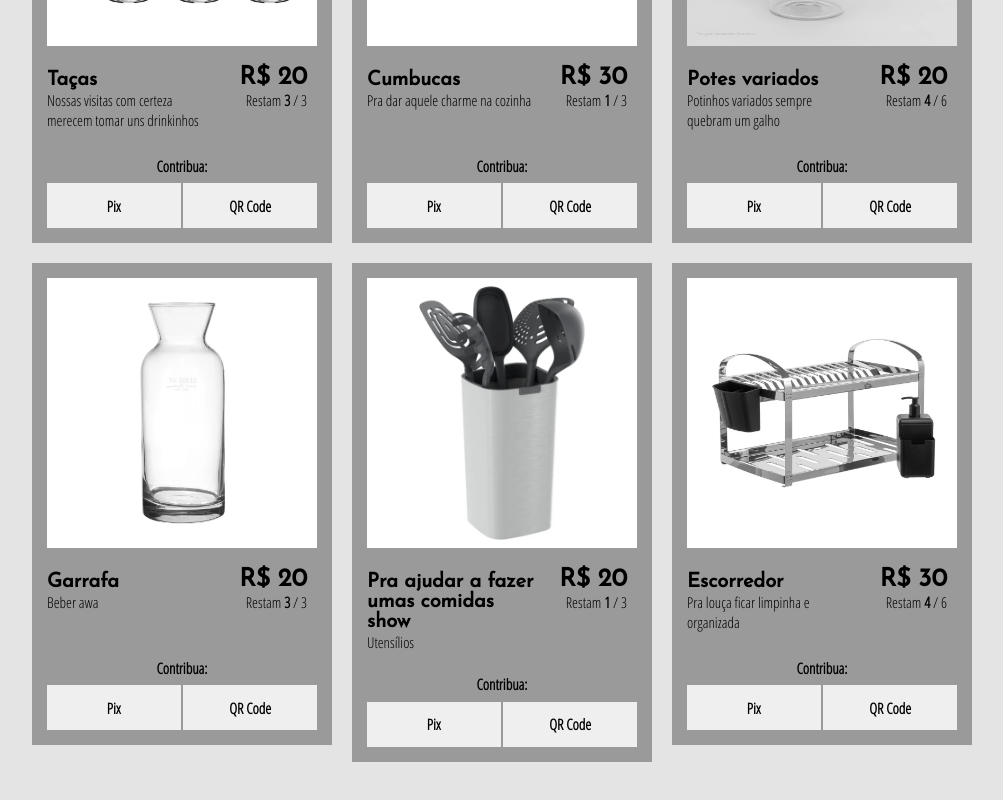
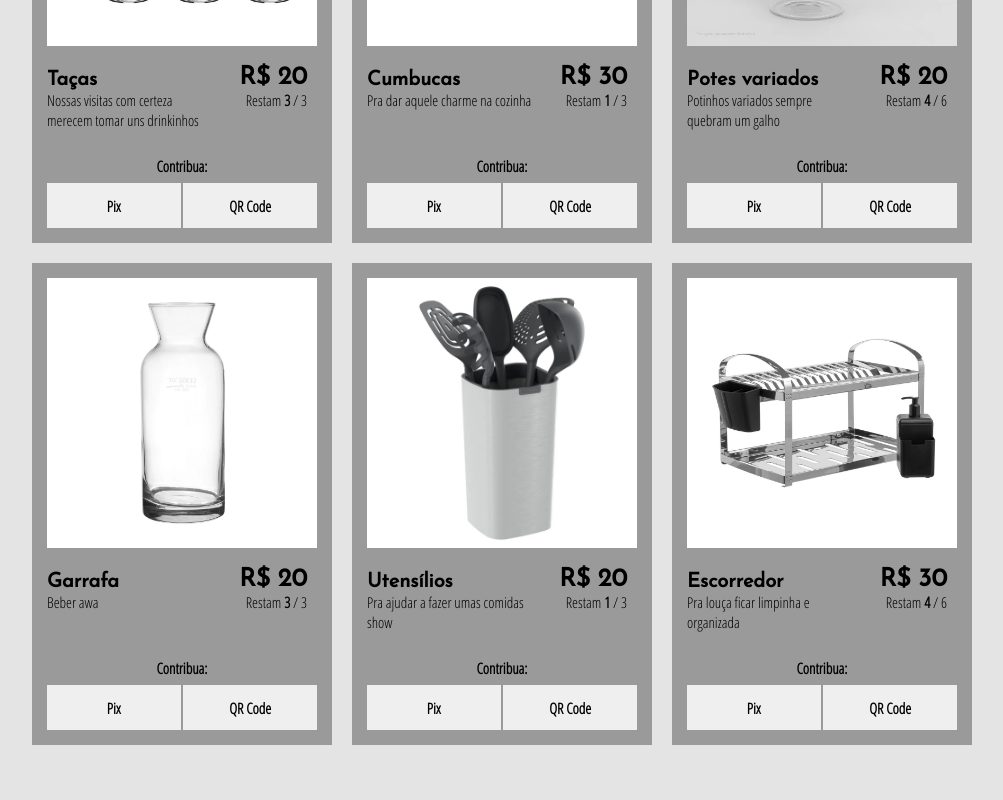
Before and after one commit to ronaldoarg/casa-nova, an Angular app: page / in a window 1280 px wide. Shown: the part 1681-2481 px from the top of the page, without its empty margins (138-1141 px from the left). Built offline with nearby package versions, Linux system fonts and the light colour scheme.

Commit message:
fix utensilios

```diff
--- a/src/app/app.component.ts
+++ b/src/app/app.component.ts
@@ -116,12 +116,12 @@ export class AppComponent implements OnInit {
       },
       {
         image: "/assets/images/products/utensilios.jpeg",
-        name: "Pra ajudar a fazer umas comidas show",
+        name: "Utensílios",
         fee: {
           total: 3,
           current: 1
         },
-        description: "Utensílios",
+        description: "Pra ajudar a fazer umas comidas show",
         price: "20"
       },
       {
```
